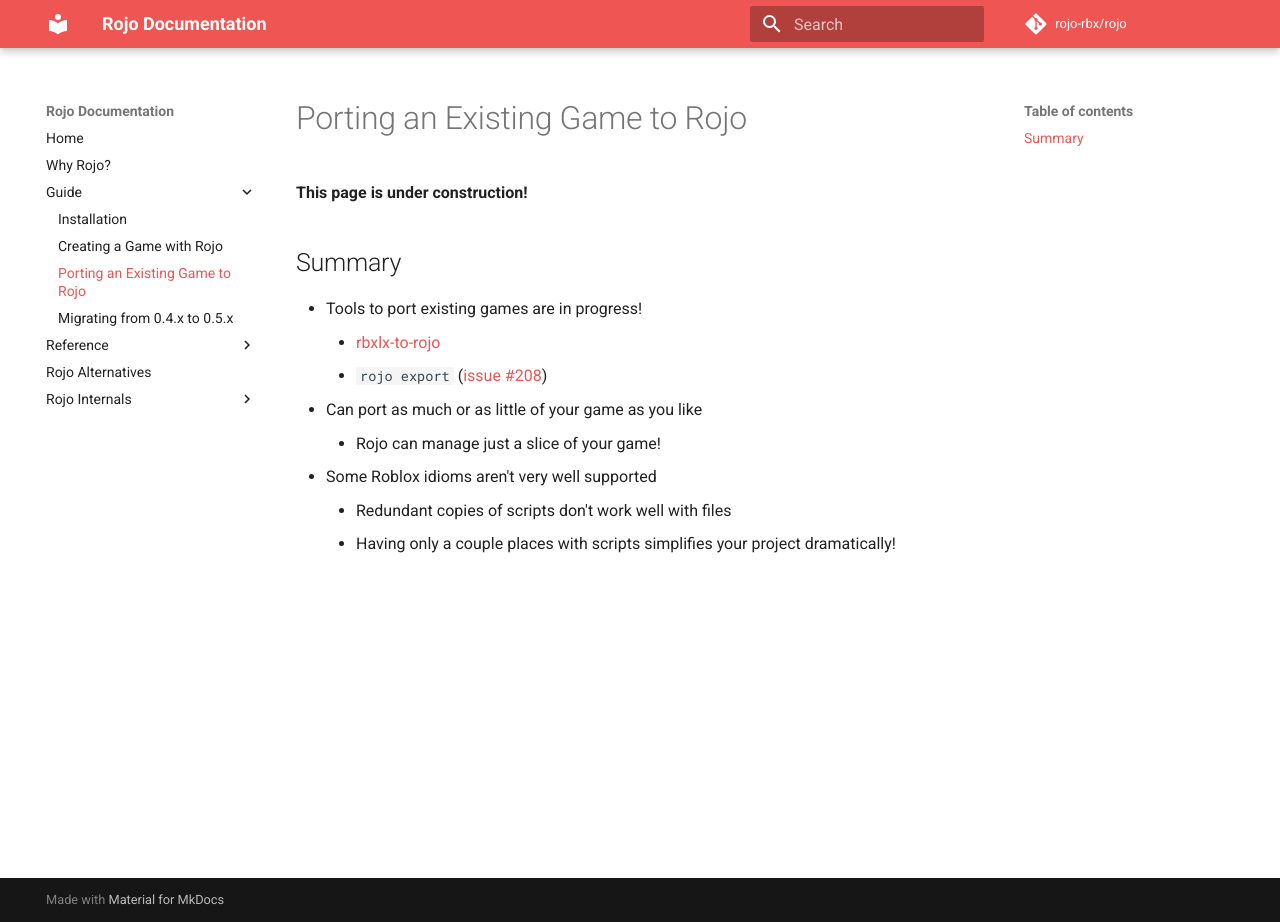
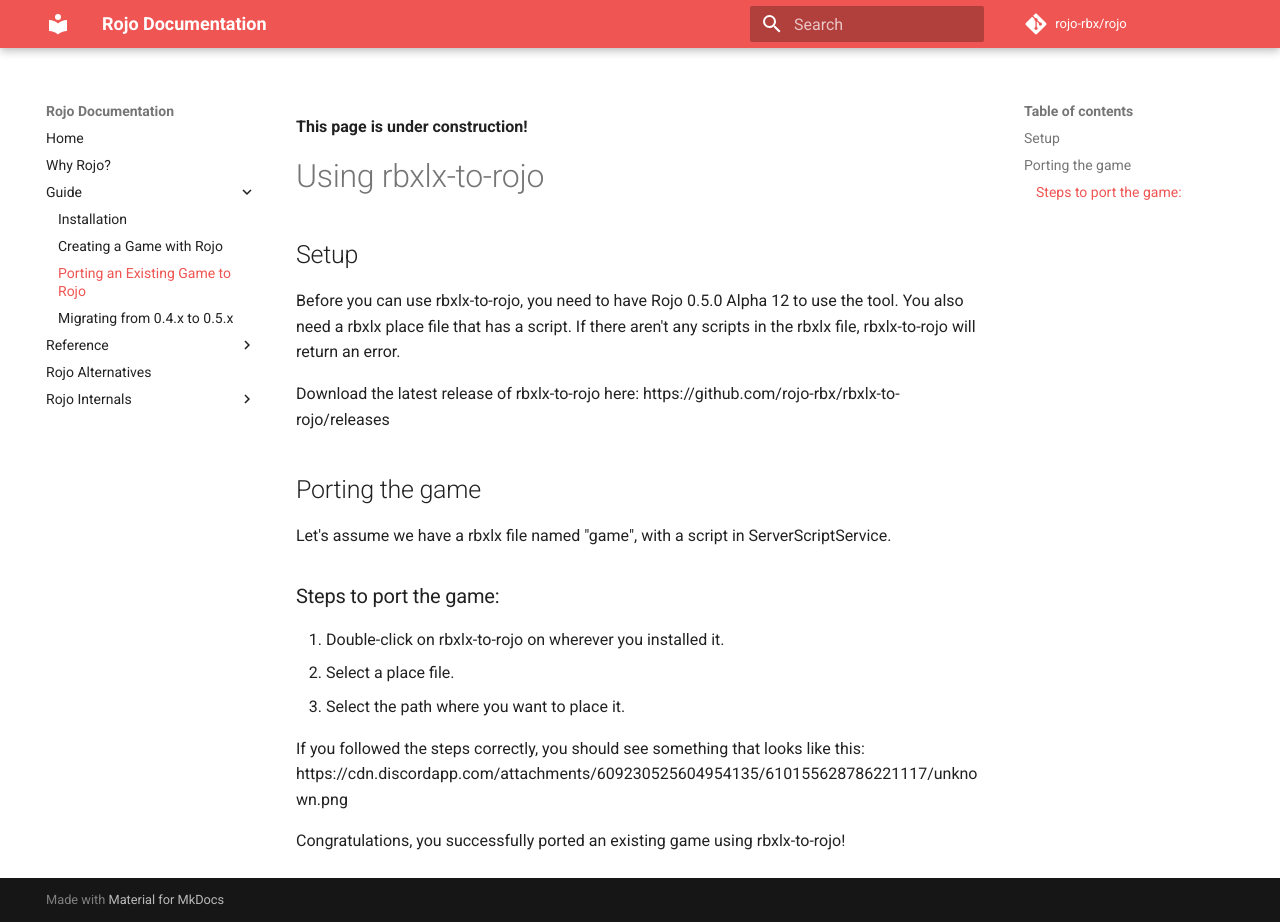
Before and after one commit to rojo-rbx/rojo, an MkDocs documentation site: the page built from docs/guide/existing-game.md, in a window 1280 px wide and 922 px high. Built offline with MkDocs 1.6.1 and Material for MkDocs 9.7.7, drawn with Linux system fonts in a browser that asks for light colours; comment, search, counter and statistics services are not loaded.

Commit message:
Added tutorial for using rbxlx-to-rojo

```diff
--- a/docs/guide/existing-game.md
+++ b/docs/guide/existing-game.md
@@ -1,11 +1,20 @@
 **This page is under construction!**
 
-## Summary
-* Tools to port existing games are in progress!
-    * [rbxlx-to-rojo](https://github.com/rojo-rbx/rbxlx-to-rojo)
-    * `rojo export` ([issue #208](https://github.com/rojo-rbx/rojo/issues/208))
-* Can port as much or as little of your game as you like
-    * Rojo can manage just a slice of your game!
-* Some Roblox idioms aren't very well supported
-    * Redundant copies of scripts don't work well with files
-    * Having only a couple places with scripts simplifies your project dramatically!
+# Using rbxlx-to-rojo
+## Setup
+Before you can use rbxlx-to-rojo, you need to have Rojo 0.5.0 Alpha 12 to use the tool.
+You also need a rbxlx place file that has a script. If there aren't any scripts in the rbxlx file, rbxlx-to-rojo will return an error.
+
+Download the latest release of rbxlx-to-rojo here: https://github.com/rojo-rbx/rbxlx-to-rojo/releases
+## Porting the game
+Let's assume we have a rbxlx file named "game", with a script in ServerScriptService.
+
+### Steps to port the game:
+1. Double-click on rbxlx-to-rojo on wherever you installed it.
+2. Select a place file.
+3. Select the path where you want to place it.
+
+If you followed the steps correctly, you should see something that looks like this:
+https://cdn.discordapp.com/attachments/609230525604954135/610155628786221117/unknown.png
+
+Congratulations, you successfully ported an existing game using rbxlx-to-rojo!
```
